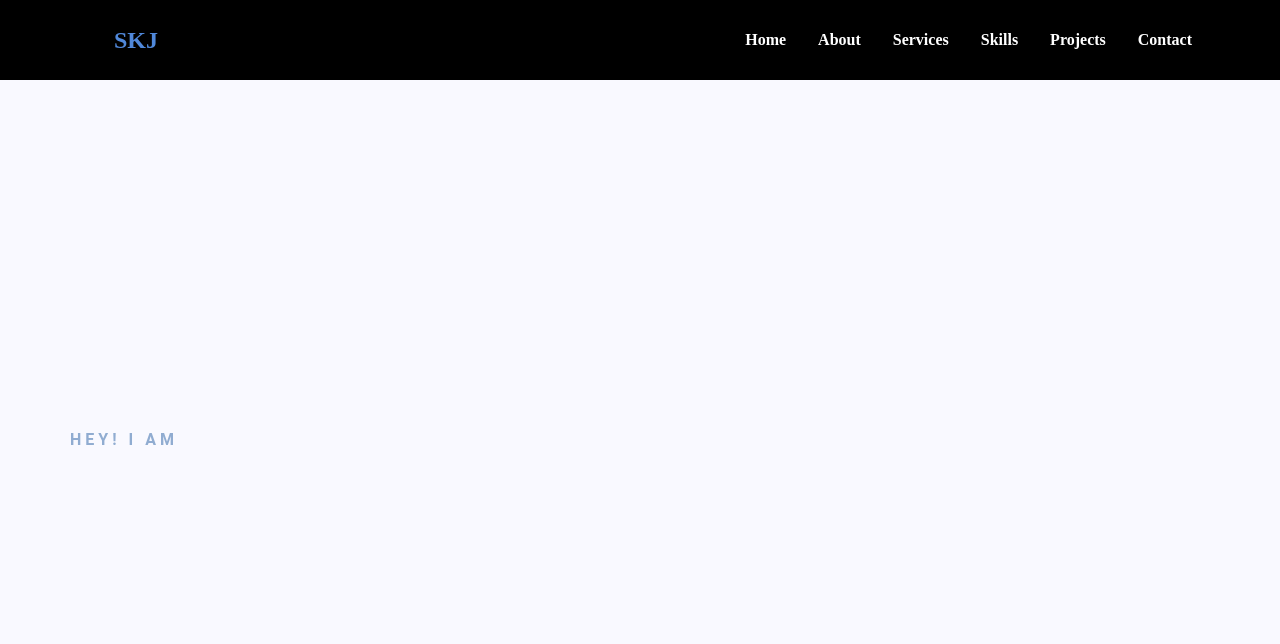
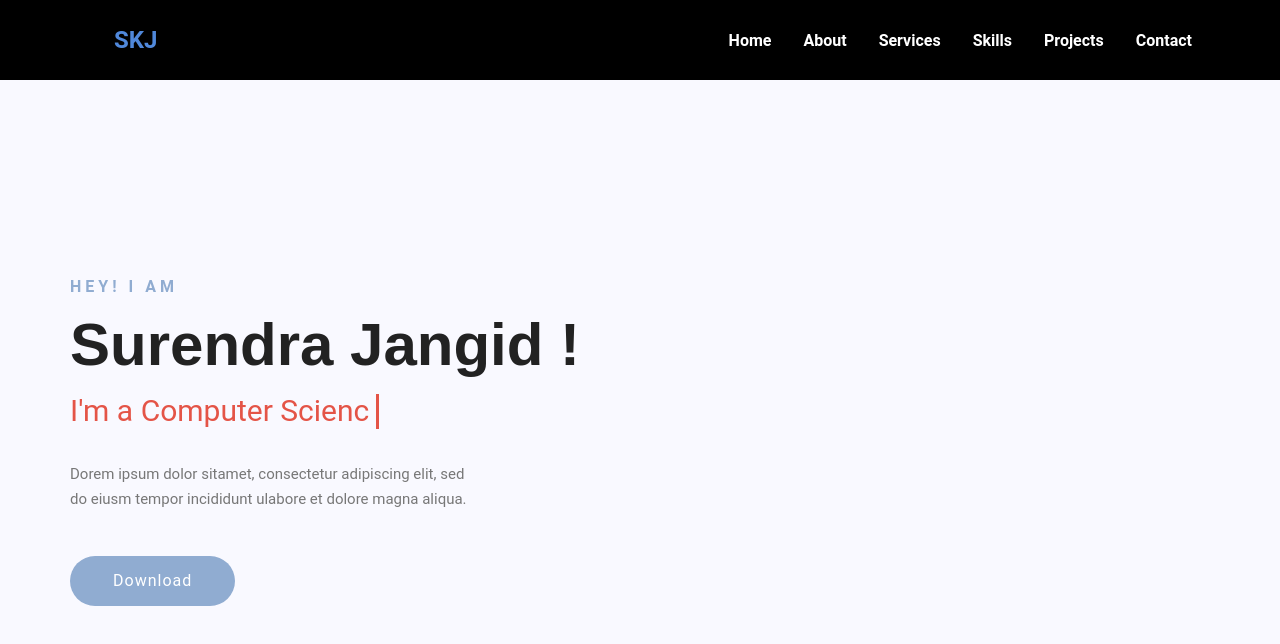
Before and after one commit to surendrajngp/Portfolio-React, a React (Create React App) app: page / in a window 1280 px wide. Shown: the top 644 px of the page. Built offline with nearby package versions, Linux system fonts and the light colour scheme.

Commit message:
Hero commit

```diff
--- a/package.json
+++ b/package.json
@@ -6,12 +6,15 @@
     "@testing-library/jest-dom": "^5.13.0",
     "@testing-library/react": "^11.2.7",
     "@testing-library/user-event": "^12.8.3",
+    "ityped": "^1.0.3",
     "react": "^17.0.2",
     "react-dom": "^17.0.2",
     "react-icons": "^4.2.0",
     "react-router-dom": "^5.2.0",
     "react-scripts": "4.0.3",
     "react-scroll": "^1.8.2",
+    "react-simple-typewriter": "^1.0.13",
+    "react-typed": "^1.2.0",
     "styled-components": "^5.3.0",
     "web-vitals": "^1.1.2"
   },
--- a/src/App.css
+++ b/src/App.css
@@ -2,6 +2,7 @@
   margin: 0;
   padding: 0;
   box-sizing: border-box;
+  font-family: "Roboto", sans-serif;
 }
 .container {
   padding-right: 15px;
--- a/src/components/Hero/HeroElements.jsx
+++ b/src/components/Hero/HeroElements.jsx
@@ -33,3 +33,71 @@ export const Hello = styled.span`
   font-family: "Roboto", sans-serif;
   line-height: 1.625em;
 `;
+
+export const Hero = styled.h1`
+  font-size: 60px;
+  font-weight: 700;
+  font-family: "Poppins", sans-serif;
+  color: #222222;
+  line-height: 1.5;
+  font-weight: bold;
+`;
+
+export const HeroDomain = styled.div`
+  color: #e45447;
+  font-weight: 400;
+  font-size: 30px;
+  line-height: 42px;
+  margin-bottom: 30px;
+  display: flex;
+  white-space: pre;
+`;
+
+export const HeroDynamicDomain = styled.span`
+  position: relative;
+  display: flex;
+  align-items: center;
+
+  &::after {
+    content: "";
+    position: absolute;
+    left: calc(100% + 5px);
+    width: 2px;
+    height: 35px;
+    border-right: 3px solid #e45447;
+  }
+`;
+
+export const Overview = styled.p`
+  margin-bottom: 45px;
+  padding-right: 155px;
+  color: #777777;
+  font-size: 15px;
+  font-weight: 400;
+  line-height: 1.625em;
+`;
+
+export const ProfileDownload = styled.a`
+  cursor: pointer;
+  padding: 25px 43px;
+  border-radius: 30px;
+  background: #90acd1;
+  color: #fff;
+
+  text-transform: capitalize;
+  display: inline-block;
+  font-size: 16px;
+  font-weight: 400;
+  letter-spacing: 1px;
+  line-height: 0;
+  transition: color 0.4s linear;
+  position: relative;
+  z-index: 1;
+  border: 0;
+  overflow: hidden;
+  text-align: center;
+  white-space: nowrap;
+  vertical-align: middle;
+`;
+
+export const HeroImg = styled.img``;
--- a/src/components/Hero/HeroSection.jsx
+++ b/src/components/Hero/HeroSection.jsx
@@ -1,13 +1,34 @@
-import React from "react";
+import React, { useEffect } from "react";
 import {
   HeroSectionContent,
   HeroContainer,
   Row,
   Col,
   Hello,
+  Hero,
+  HeroDomain,
+  HeroDynamicDomain,
+  Overview,
+  ProfileDownload,
 } from "./HeroElements";
+import { init } from "ityped";
 
 const HeroSection = () => {
+  const domains = [
+    "Computer Science Engineer.",
+    "Front-End Developer.",
+    "SQL Developer.",
+  ];
+
+  useEffect(() => {
+    const myElement = document.querySelector("#myElement");
+    init(myElement, {
+      showCursor: false,
+      strings: domains,
+      typeSpeed: 150,
+    });
+  });
+
   return (
     <HeroSectionContent>
       <HeroContainer className="container">
@@ -15,6 +36,15 @@ const HeroSection = () => {
           <Col>
             <div>
               <Hello>HEY! I AM</Hello>
+              <Hero>Surendra Jangid !</Hero>
+              <HeroDomain>
+                I'm a <HeroDynamicDomain id="myElement"></HeroDynamicDomain>
+              </HeroDomain>
+              <Overview>
+                Dorem ipsum dolor sitamet, consectetur adipiscing elit, sed do
+                eiusm tempor incididunt ulabore et dolore magna aliqua.
+              </Overview>
+              <ProfileDownload>Download</ProfileDownload>
             </div>
           </Col>
           <Col>
```
Also changed, not shown: 1 other file (tests, documents, lock files or other folders).
